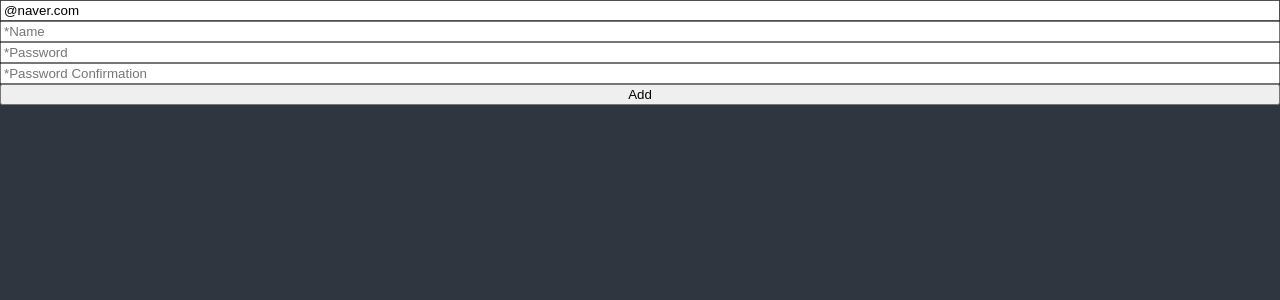
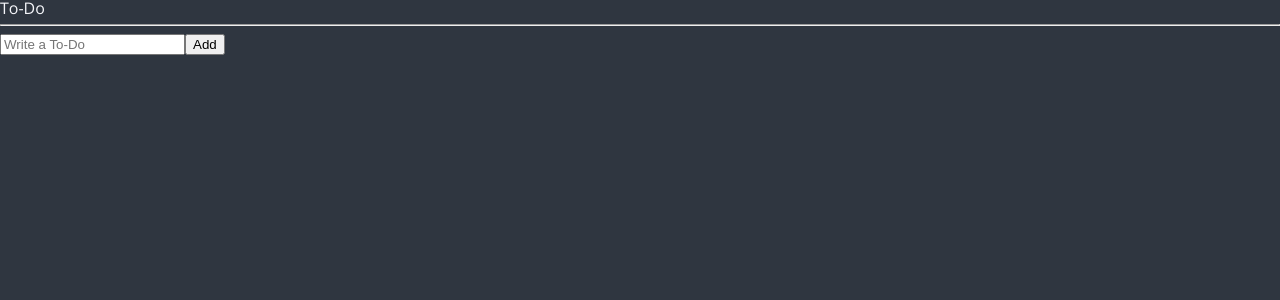
Before and after one commit to dition0221/react_master_class, a React (Create React App) app: page / in a window 1280 px wide. Shown: the top 300 px of the page. Built offline with nearby package versions, Linux system fonts and the light colour scheme.

Commit message:
23-09-04 / To-Do List

```diff
--- a/src/App.tsx
+++ b/src/App.tsx
@@ -1,6 +1,6 @@
 import { createGlobalStyle } from "styled-components";
 // Components
-import ToDoList from "./ToDoList";
+import ToDoList from "./components/ToDoList";
 
 const GlobalStyle = createGlobalStyle`
 	// Reset CSS
--- a/src/ToDoList.tsx
+++ /dev/null
@@ -1,110 +0,0 @@
-import { useForm } from "react-hook-form";
-
-/*
-interface IForm {
-  toDo: string;
-}
-
-export default function ToDoList() {
-  const {
-    register,
-    handleSubmit,
-    setValue,
-    formState: { errors },
-    reset,
-  } = useForm<IForm>();
-  const handleValid = (data: IForm) => {
-    console.log("Add to do", data.toDo);
-    reset();
-  };
-  return (
-    <div>
-      <form onSubmit={handleSubmit(handleValid)}>
-        <input {...register("toDo", { required: "Please write a To-Do" })} />
-        <button>Add</button>
-        <span>{errors?.toDo?.message}</span>
-      </form>
-    </div>
-  );
-}
-*/
-
-interface IForm {
-  email: string;
-  name: string;
-  password: string;
-  password1: string;
-}
-
-export default function ToDoList() {
-  // form
-  const {
-    register,
-    handleSubmit,
-    formState: { errors },
-    setError,
-  } = useForm<IForm>({
-    defaultValues: {
-      email: "@naver.com",
-    },
-  });
-  const onValid = (data: IForm) => {
-    if (data.password !== data.password1) {
-      setError(
-        "password1",
-        { message: "PW are not the same." },
-        { shouldFocus: true }
-      );
-    }
-  };
-
-  return (
-    <div>
-      <form
-        style={{ display: "flex", flexDirection: "column" }}
-        onSubmit={handleSubmit(onValid)}
-      >
-        <input
-          {...register("email", {
-            required: "Email is required.",
-            pattern: {
-              value: /^[A-Za-z0-9._%+-]+@naver\.com$/,
-              message: "Only 'naver.com' emails allowed.",
-            },
-          })}
-          placeholder="*Email"
-        />
-        <span>{errors?.email?.message}</span>
-        <input
-          {...register("name", {
-            required: "Name is required.",
-            validate: {
-              noNico: (value) =>
-                value.includes("nico") ? "No 'nico' allowed." : true,
-              noNick: (value) =>
-                !value.includes("nick") || "No 'nick' allowed.",
-            },
-          })}
-          placeholder="*Name"
-        />
-        <span>{errors?.name?.message}</span>
-        <input
-          {...register("password", {
-            required: "PW is required.",
-            minLength: { value: 5, message: "Your PW is too short" },
-          })}
-          placeholder="*Password"
-        />
-        <span>{errors?.password?.message}</span>
-        <input
-          {...register("password1", {
-            required: "PW confirmation is required.",
-          })}
-          placeholder="*Password Confirmation"
-        />
-        <span>{errors?.password1?.message}</span>
-        <button>Add</button>
-      </form>
-    </div>
-  );
-}
--- /dev/null
+++ b/src/atoms.ts
@@ -0,0 +1,12 @@
+import { atom } from "recoil";
+
+export interface IToDo {
+  text: string;
+  id: number;
+  category: "TO_DO" | "DOING" | "DONE";
+}
+
+export const toDoState = atom<IToDo[]>({
+  key: "toDo",
+  default: [],
+});
--- /dev/null
+++ b/src/components/CreateToDo.tsx
@@ -0,0 +1,35 @@
+import { useForm } from "react-hook-form";
+import { useSetRecoilState } from "recoil";
+import { toDoState } from "../atoms";
+
+interface IForm {
+  toDo: string;
+}
+
+export default function CreateToDo() {
+  const setToDos = useSetRecoilState(toDoState);
+  const {
+    register,
+    handleSubmit,
+    reset,
+    formState: { errors },
+  } = useForm<IForm>();
+  const handleValid = ({ toDo }: IForm) => {
+    setToDos((oldToDos) => [
+      { text: toDo, id: Date.now(), category: "TO_DO" },
+      ...oldToDos,
+    ]);
+    reset();
+  };
+
+  return (
+    <form onSubmit={handleSubmit(handleValid)}>
+      <input
+        {...register("toDo", { required: "Please write a To-Do" })}
+        placeholder="Write a To-Do"
+      />
+      <button>Add</button>
+      <span>{errors?.toDo?.message}</span>
+    </form>
+  );
+}
--- /dev/null
+++ b/src/components/ToDo.tsx
@@ -0,0 +1,34 @@
+import { useSetRecoilState } from "recoil";
+// Interfaces & Atoms
+import { IToDo, toDoState } from "../atoms";
+
+export default function ToDo({ text, category, id }: IToDo) {
+  const setToDos = useSetRecoilState(toDoState);
+  // Update To-Do's category
+  const onClick = (newCategory: IToDo["category"]) => {
+    setToDos((oldToDos) => {
+      const targetIndex = oldToDos.findIndex((toDo) => toDo.id === id);
+      const newToDo = { text, id, category: newCategory };
+      return [
+        ...oldToDos.slice(0, targetIndex),
+        newToDo,
+        ...oldToDos.slice(targetIndex + 1),
+      ];
+    });
+  };
+
+  return (
+    <li>
+      <span>{text}</span>
+      {category !== "DOING" && (
+        <button onClick={() => onClick("DOING")}>Doing</button>
+      )}
+      {category !== "TO_DO" && (
+        <button onClick={() => onClick("TO_DO")}>To Do</button>
+      )}
+      {category !== "DONE" && (
+        <button onClick={() => onClick("DONE")}>Done</button>
+      )}
+    </li>
+  );
+}
--- /dev/null
+++ b/src/components/ToDoList.tsx
@@ -0,0 +1,23 @@
+import { useRecoilValue } from "recoil";
+// Atoms
+import { toDoState } from "../atoms";
+// Components
+import CreateToDo from "./CreateToDo";
+import ToDo from "./ToDo";
+
+export default function ToDoList() {
+  const toDos = useRecoilValue(toDoState);
+
+  return (
+    <div>
+      <h1>To-Do</h1>
+      <hr />
+      <CreateToDo />
+      <ul>
+        {toDos.map((toDo) => (
+          <ToDo key={toDo.id} {...toDo} />
+        ))}
+      </ul>
+    </div>
+  );
+}
```
Also changed, not shown: 2 other files (tests, documents, lock files or other folders).
